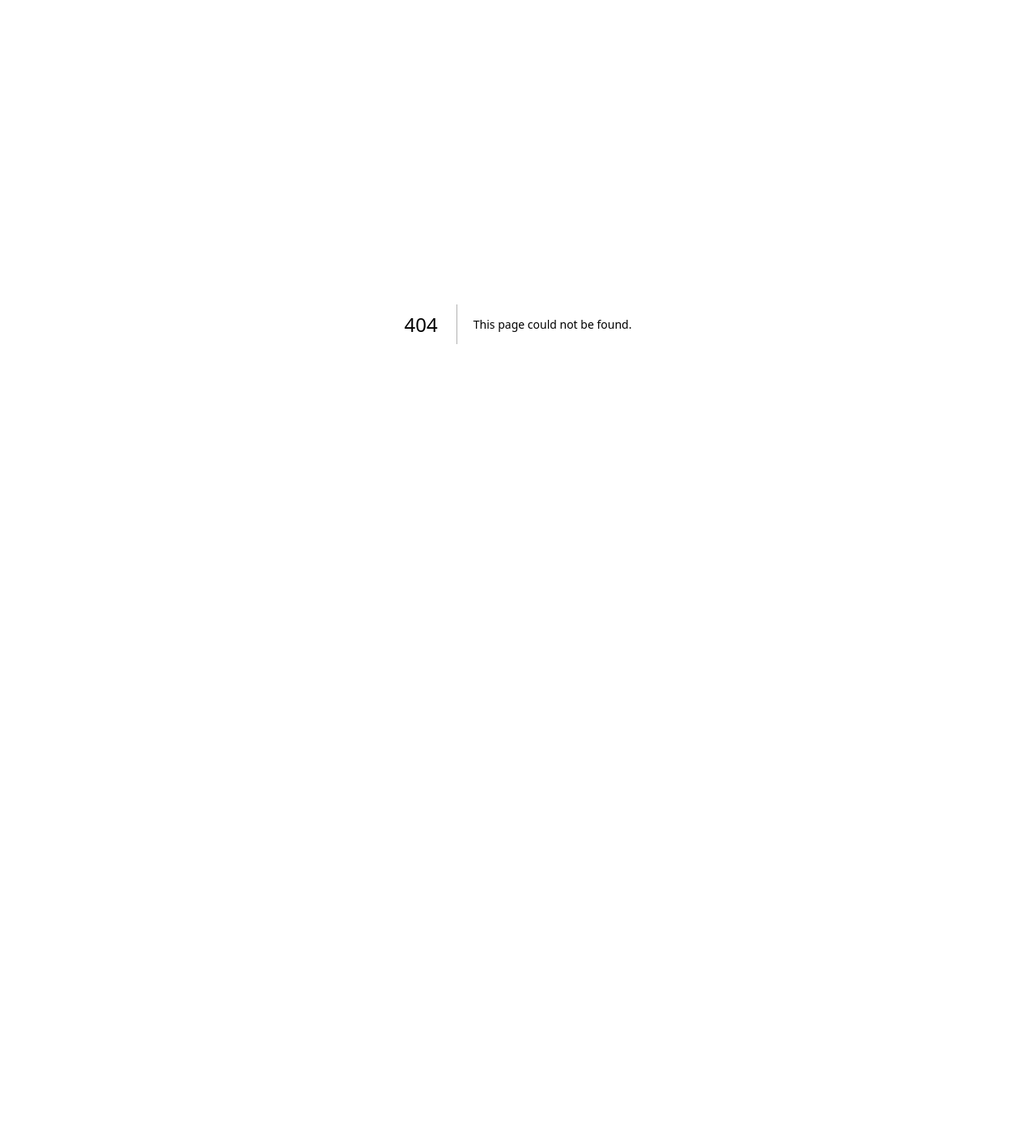
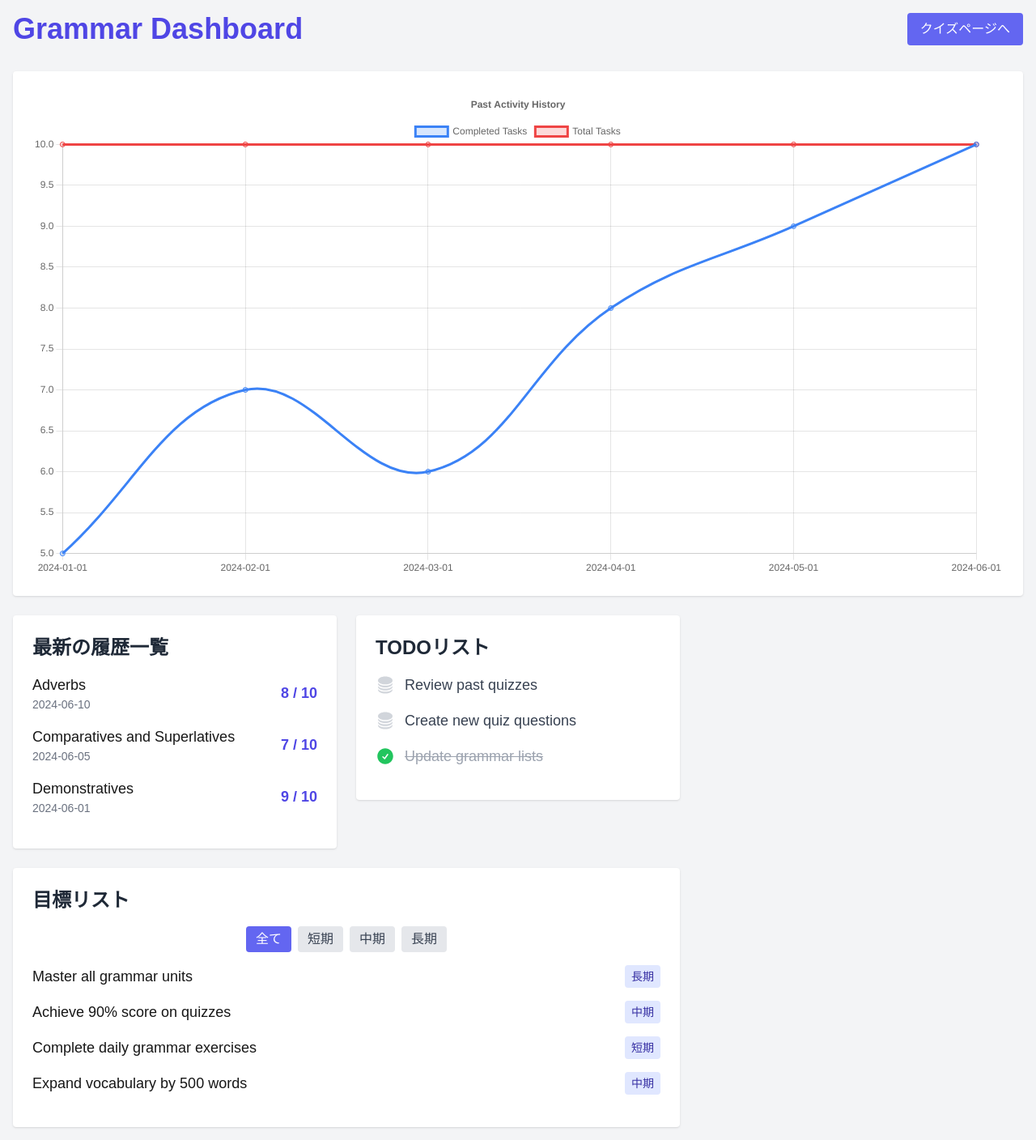
Before and after one commit to crystal9210/MVPEnglishWebService, a Next.js app: page /grammar/dashboard in a window 1280 px wide. Before the commit this address had no page. Shown: the whole page at 81% size. Before the commit the page ends 800 px from the top, so only its background shows below. Built offline with nearby package versions, Linux system fonts and the light colour scheme.

Commit message:
added /grammar/dashboard page

```diff
--- /dev/null
+++ b/src/app/grammar/dashboard/_components/ChartSelection.tsx
@@ -0,0 +1,53 @@
+// app/grammar/dashboard/_components/ChartSection.tsx
+
+'use client';
+
+import { Line } from 'react-chartjs-2';
+import { Chart, LineElement, CategoryScale, LinearScale, PointElement, Title, Tooltip, Legend } from 'chart.js';
+import { mockActivities, Activity } from './mockData';
+
+// Chart.jsの必要なコンポーネントを登録
+Chart.register(LineElement, CategoryScale, LinearScale, PointElement, Title, Tooltip, Legend);
+
+export default function ChartSection() {
+  const activities: Activity[] = mockActivities;
+
+  const data = {
+    labels: activities.map((activity) => activity.date),
+    datasets: [
+      {
+        label: 'Completed Tasks',
+        data: activities.map((activity) => activity.completed),
+        borderColor: 'rgba(59, 130, 246, 1)', // Tailwindのindigo-500
+        backgroundColor: 'rgba(59, 130, 246, 0.2)',
+        tension: 0.4,
+      },
+      {
+        label: 'Total Tasks',
+        data: activities.map((activity) => activity.total),
+        borderColor: 'rgba(239, 68, 68, 1)', // Tailwindのred-500
+        backgroundColor: 'rgba(239, 68, 68, 0.2)',
+        tension: 0.4,
+      },
+    ],
+  };
+
+  const options = {
+    responsive: true,
+    plugins: {
+      legend: {
+        position: 'top' as const,
+      },
+      title: {
+        display: true,
+        text: 'Past Activity History',
+      },
+    },
+  };
+
+  return (
+    <div className="bg-white p-6 rounded shadow">
+      <Line data={data} options={options} />
+    </div>
+  );
+}
--- /dev/null
+++ b/src/app/grammar/dashboard/_components/GoalList.tsx
@@ -0,0 +1,52 @@
+// app/grammar/dashboard/_components/GoalList.tsx
+
+'use client';
+
+import { useState } from 'react';
+import { GoalItem, mockGoals } from './mockData';
+import Link from 'next/link';
+
+export default function GoalList() {
+  const [goals, setGoals] = useState<GoalItem[]>(mockGoals);
+  const [filter, setFilter] = useState<'全て' | '短期' | '中期' | '長期'>('全て');
+
+  const filteredGoals =
+    filter === '全て' ? goals : goals.filter((goal) => goal.category === filter);
+
+  return (
+    <div className="bg-white p-6 rounded shadow">
+      <h2 className="text-2xl font-semibold mb-4 text-gray-800">目標リスト</h2>
+
+      {/* フィルター */}
+      <div className="mb-4 flex justify-center space-x-2">
+        {['全て', '短期', '中期', '長期'].map((category) => (
+          <button
+            key={category}
+            onClick={() => setFilter(category as '全て' | '短期' | '中期' | '長期')}
+            className={`px-3 py-1 rounded ${
+              filter === category
+                ? 'bg-indigo-500 text-white'
+                : 'bg-gray-200 text-gray-700 hover:bg-gray-300'
+            } transition`}
+          >
+            {category}
+          </button>
+        ))}
+      </div>
+
+      {/* 目標一覧 */}
+      <ul>
+        {filteredGoals.map((goal) => (
+          <li key={goal.id} className="mb-4">
+            <div className="flex justify-between items-center">
+              <p className="text-lg">{goal.task}</p>
+              <span className="px-2 py-1 text-sm bg-indigo-100 text-indigo-800 rounded">
+                {goal.category}
+              </span>
+            </div>
+          </li>
+        ))}
+      </ul>
+    </div>
+  );
+}
--- /dev/null
+++ b/src/app/grammar/dashboard/_components/HistoryList.tsx
@@ -0,0 +1,28 @@
+// app/grammar/dashboard/_components/HistoryList.tsx
+
+'use client';
+
+import { HistoryItem, mockHistory } from './mockData';
+
+export default function HistoryList() {
+  const history: HistoryItem[] = mockHistory;
+
+  return (
+    <div className="bg-white p-6 rounded shadow">
+      <h2 className="text-2xl font-semibold mb-4 text-gray-800">最新の履歴一覧</h2>
+      <ul>
+        {history.map((item) => (
+          <li key={item.id} className="mb-4">
+            <div className="flex justify-between items-center">
+              <div>
+                <p className="text-lg font-medium">{item.unit}</p>
+                <p className="text-sm text-gray-500">{item.date}</p>
+              </div>
+              <p className="text-lg font-semibold text-indigo-600">{item.score} / 10</p>
+            </div>
+          </li>
+        ))}
+      </ul>
+    </div>
+  );
+}
--- /dev/null
+++ b/src/app/grammar/dashboard/_components/ToDoList.tsx
@@ -0,0 +1,47 @@
+// app/grammar/dashboard/_components/TodoList.tsx
+
+'use client';
+
+import { useState } from 'react';
+import { TodoItem, mockTodos } from './mockData';
+import { CheckCircleIcon, CircleStackIcon } from '@heroicons/react/24/solid';
+
+export default function TodoList() {
+  const [todos, setTodos] = useState<TodoItem[]>(mockTodos);
+
+  const toggleCompletion = (id: string) => {
+    setTodos((prev) =>
+      prev.map((todo) =>
+        todo.id === id ? { ...todo, completed: !todo.completed } : todo
+      )
+    );
+  };
+
+  return (
+    <div className="bg-white p-6 rounded shadow">
+      <h2 className="text-2xl font-semibold mb-4 text-gray-800">TODOリスト</h2>
+      <ul>
+        {todos.map((todo) => (
+          <li key={todo.id} className="flex items-center justify-between mb-4">
+            <div className="flex items-center">
+              <button onClick={() => toggleCompletion(todo.id)}>
+                {todo.completed ? (
+                  <CheckCircleIcon className="h-6 w-6 text-green-500" />
+                ) : (
+                  <CircleStackIcon className="h-6 w-6 text-gray-300" />
+                )}
+              </button>
+              <span
+                className={`ml-3 text-lg ${
+                  todo.completed ? 'line-through text-gray-400' : 'text-gray-700'
+                }`}
+              >
+                {todo.task}
+              </span>
+            </div>
+          </li>
+        ))}
+      </ul>
+    </div>
+  );
+}
--- /dev/null
+++ b/src/app/grammar/dashboard/_components/mockData.ts
@@ -0,0 +1,58 @@
+// app/grammar/dashboard/_components/mockData.ts
+
+export type Activity = {
+  date: string;
+  completed: number;
+  total: number;
+};
+
+export type HistoryItem = {
+  id: string;
+  unit: string;
+  date: string;
+  score: number;
+};
+
+export type TodoItem = {
+  id: string;
+  task: string;
+  completed: boolean;
+};
+
+export type GoalItem = {
+  id: string;
+  task: string;
+  category: '短期' | '中期' | '長期';
+};
+
+// 過去の取り組み履歴データ
+export const mockActivities: Activity[] = [
+  { date: '2024-01-01', completed: 5, total: 10 },
+  { date: '2024-02-01', completed: 7, total: 10 },
+  { date: '2024-03-01', completed: 6, total: 10 },
+  { date: '2024-04-01', completed: 8, total: 10 },
+  { date: '2024-05-01', completed: 9, total: 10 },
+  { date: '2024-06-01', completed: 10, total: 10 },
+];
+
+// 最新の履歴一覧データ
+export const mockHistory: HistoryItem[] = [
+  { id: '1', unit: 'Adverbs', date: '2024-06-10', score: 8 },
+  { id: '2', unit: 'Comparatives and Superlatives', date: '2024-06-05', score: 7 },
+  { id: '3', unit: 'Demonstratives', date: '2024-06-01', score: 9 },
+];
+
+// TODOリストデータ
+export const mockTodos: TodoItem[] = [
+  { id: '1', task: 'Review past quizzes', completed: false },
+  { id: '2', task: 'Create new quiz questions', completed: false },
+  { id: '3', task: 'Update grammar lists', completed: true },
+];
+
+// 目標リストデータ
+export const mockGoals: GoalItem[] = [
+  { id: '1', task: 'Master all grammar units', category: '長期' },
+  { id: '2', task: 'Achieve 90% score on quizzes', category: '中期' },
+  { id: '3', task: 'Complete daily grammar exercises', category: '短期' },
+  { id: '4', task: 'Expand vocabulary by 500 words', category: '中期' },
+];
--- /dev/null
+++ b/src/app/grammar/dashboard/page.tsx
@@ -0,0 +1,44 @@
+// app/grammar/dashboard/page.tsx
+
+import Link from 'next/link';
+import ChartSection from './_components/ChartSelection';
+import HistoryList from './_components/HistoryList';
+import TodoList from './_components/ToDoList';
+import GoalList from './_components/GoalList';
+
+export default function DashboardPage() {
+  return (
+    <div className="min-h-screen bg-gray-100 p-4">
+      {/* ナビゲーションバー */}
+      <div className="flex justify-between items-center mb-8">
+        <h1 className="text-4xl font-bold text-indigo-600">Grammar Dashboard</h1>
+        <Link href="/grammar/quiz" className="px-4 py-2 bg-indigo-500 text-white rounded hover:bg-indigo-600 transition">
+          クイズページへ
+        </Link>
+      </div>
+
+      {/* コンテンツエリア */}
+      <div className="grid grid-cols-1 md:grid-cols-2 lg:grid-cols-3 gap-6">
+        {/* 過去の取り組み履歴 */}
+        <div className="col-span-1 md:col-span-2 lg:col-span-3">
+          <ChartSection />
+        </div>
+
+        {/* 最新の履歴一覧 */}
+        <div>
+          <HistoryList />
+        </div>
+
+        {/* TODOリスト */}
+        <div>
+          <TodoList />
+        </div>
+
+        {/* 目標リスト */}
+        <div className="lg:col-span-2">
+          <GoalList />
+        </div>
+      </div>
+    </div>
+  );
+}
--- a/src/app/grammar/quiz/_components/QuizResults.tsx
+++ b/src/app/grammar/quiz/_components/QuizResults.tsx
@@ -30,7 +30,7 @@ export default function QuizResults({ unitName, selectedProblems, answers }: Qui
 
   return (
     <div>
-      <h2 className="text-2xl font-semibold mb-4 text-center">クイズ結果</h2>
+      <h2 className="text-2xl font-semibold mb-4 text-center">${unitName} クイズ結果</h2>
       <p className="text-center mb-6 text-lg">
         {`あなたのスコア: ${correctAnswers} / ${totalQuestions}`}
       </p>
```
Also changed, not shown: package.json (+5 -2 lines), 1 other file (tests, documents, lock files or other folders).
